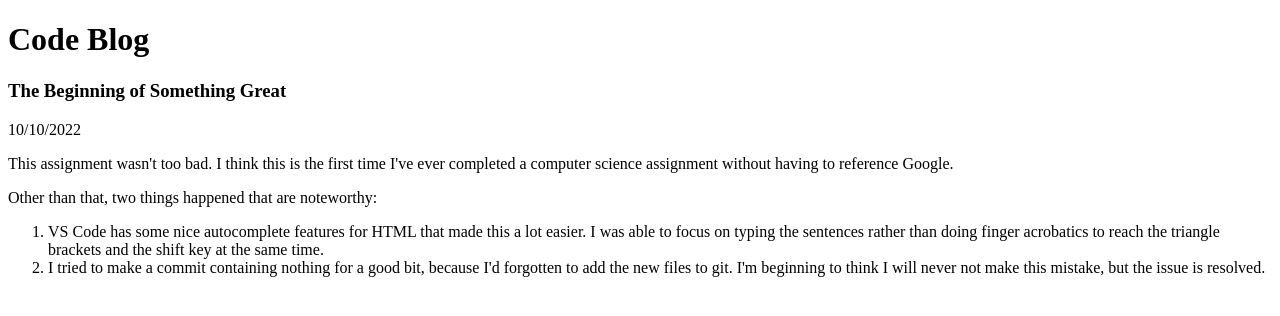
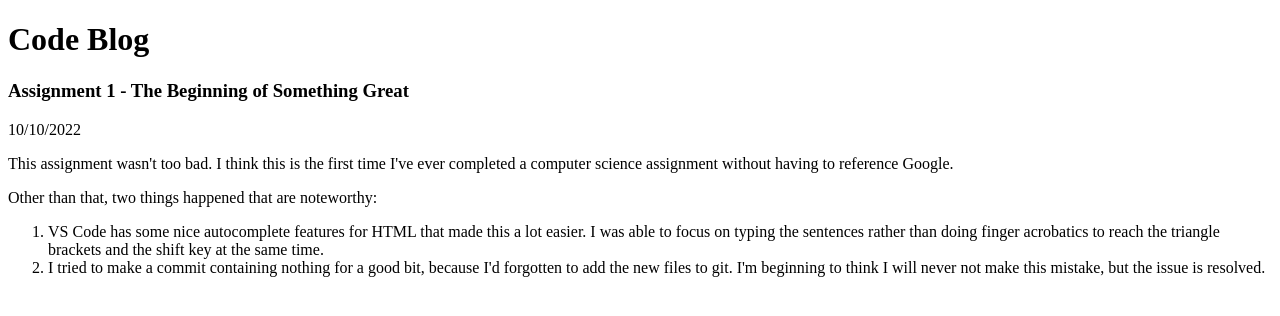
Before and after one commit to Omnicryptical/CS290-Code-Blog, a plain HTML site: page blog.html in a window 1280 px wide. Drawn offline with Linux system fonts and the light colour scheme.

Commit message:
Updated page

```diff
--- a/blog.html
+++ b/blog.html
@@ -4,7 +4,7 @@
     </head>
     <body>
         <h1>Code Blog</h1>
-        <h3>The Beginning of Something Great</h3>
+        <h3>Assignment 1 - The Beginning of Something Great</h3>
         <p>10/10/2022</p>
         <p>
             This assignment wasn't too bad. I think this is the first time I've ever completed a computer science assignment without having to reference Google.
```
